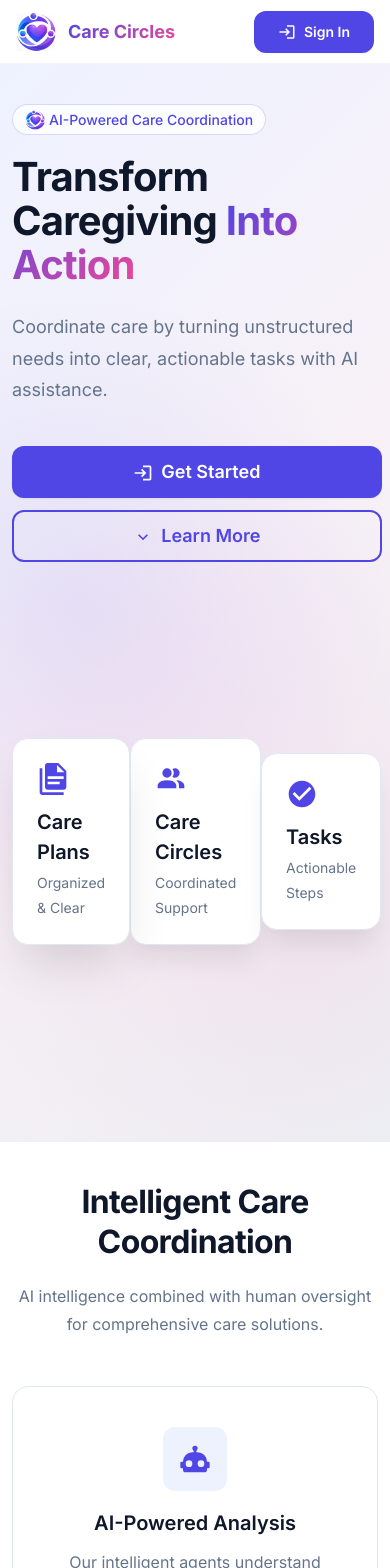
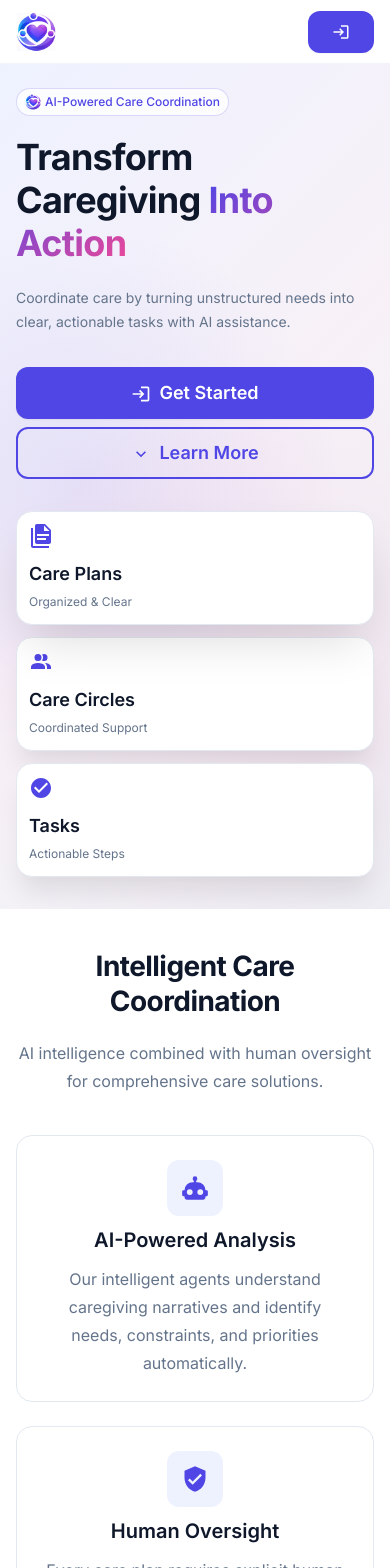
Before and after one commit to zotto/care-circles, a Vue app in the folder www-app/: page / in a window 390 px wide. Shown: the top 1568 px of the page. Built offline with nearby package versions, Linux system fonts and the light colour scheme; no server answers.

Commit message:
Fixing UI/UX for mobile

```diff
--- a/www-app/src/components/organisms/AppHeader.vue
+++ b/www-app/src/components/organisms/AppHeader.vue
@@ -191,19 +191,107 @@ onUnmounted(() => {
   display: flex;
   align-items: center;
   justify-content: space-between;
-  gap: var(--component-gap-lg);
+  gap: var(--spacing-lg);
 }
 
 @media (max-width: 1024px) {
   .app-header__container {
     padding: 0 var(--layout-padding-tablet);
+    gap: var(--spacing-md);
+  }
+
+  .app-header__nav {
+    gap: var(--spacing-xs);
+  }
+
+  .app-header__nav-link {
+    padding: var(--spacing-sm) var(--spacing-md);
+    gap: var(--spacing-xs);
+    font-size: var(--font-size-xs);
+  }
+
+  .app-header__brand {
+    gap: var(--spacing-sm);
+  }
+
+  .app-header__logo {
+    width: 36px;
+    height: 36px;
+  }
+
+  .app-header__name {
+    font-size: var(--font-size-base);
+  }
+
+  .app-header__username {
+    max-width: 100px;
+  }
+}
+
+@media (max-width: 900px) {
+  .app-header__nav-link {
+    padding: var(--spacing-sm);
+    gap: 6px;
+  }
+
+  .app-header__nav-link span {
+    font-size: 0.8125rem; /* 13px */
+  }
+
+  .app-header__username {
+    display: none;
   }
 }
 
 @media (max-width: 768px) {
   .app-header__container {
     padding: 0 var(--layout-padding-mobile);
-    gap: var(--component-gap-md);
+    gap: var(--spacing-sm);
+  }
+
+  .app-header__brand {
+    gap: var(--spacing-sm);
+  }
+
+  .app-header__logo {
+    width: 32px;
+    height: 32px;
+  }
+
+  .app-header__name {
+    font-size: var(--font-size-base);
+  }
+
+  .app-header__nav {
+    display: none;
+  }
+
+  .app-header__username {
+    display: none;
+  }
+
+  .app-header__user-trigger {
+    padding: var(--spacing-xs);
+    gap: var(--spacing-xs);
+  }
+
+  .app-header__sign-in {
+    padding: var(--spacing-sm) var(--spacing-lg);
+    font-size: var(--font-size-xs);
+  }
+
+  .app-header__sign-in span {
+    display: none;
+  }
+}
+
+@media (max-width: 480px) {
+  .app-header__name {
+    display: none;
+  }
+
+  .app-header__sign-in {
+    padding: var(--spacing-sm) var(--spacing-md);
   }
 }
 
@@ -253,12 +341,6 @@ onUnmounted(() => {
   justify-content: center;
 }
 
-@media (max-width: 768px) {
-  .app-header__nav {
-    display: none;
-  }
-}
-
 .app-header__nav-link {
   display: flex;
   align-items: center;
@@ -271,6 +353,8 @@ onUnmounted(() => {
   text-decoration: none;
   transition: all var(--transition-base);
   position: relative;
+  white-space: nowrap;
+  flex-shrink: 0;
 }
 
 .app-header__nav-link:hover {
--- a/www-app/src/style.css
+++ b/www-app/src/style.css
@@ -231,7 +231,19 @@ a:hover {
   width: 100%;
   max-width: 1280px;
   margin: 0 auto;
-  padding: 0 var(--spacing-md);
+  padding: 0 var(--layout-padding-desktop);
+}
+
+@media (max-width: 1024px) {
+  .container {
+    padding: 0 var(--layout-padding-tablet);
+  }
+}
+
+@media (max-width: 768px) {
+  .container {
+    padding: 0 var(--layout-padding-mobile);
+  }
 }
 
 .container-sm {
--- a/www-app/src/views/LandingView.vue
+++ b/www-app/src/views/LandingView.vue
@@ -27,6 +27,7 @@
               variant="primary"
               size="lg"
               icon
+              :fullWidth="isMobile"
               @click="openLoginModal"
             >
               <template #icon>
@@ -38,6 +39,7 @@
               variant="outline"
               size="lg"
               icon
+              :fullWidth="isMobile"
               @click="scrollToFeatures"
             >
               <template #icon>
@@ -156,6 +158,7 @@
             variant="primary"
             size="lg"
             icon
+            :fullWidth="isMobile"
             @click="openLoginModal"
           >
             <template #icon>
@@ -170,7 +173,7 @@
 </template>
 
 <script setup lang="ts">
-import { ref, onMounted, onUnmounted, type ComponentPublicInstance } from 'vue';
+import { ref, onMounted, onUnmounted, computed, type ComponentPublicInstance } from 'vue';
 import { useScrollReveal, useStaggeredReveal } from '@/composables/useAnimations';
 import { useLoginModal } from '@/composables/useLoginModal';
 import BaseButton from '@/components/atoms/BaseButton.vue';
@@ -188,6 +191,14 @@ import {
 import logoUrl from '@/assets/logo.png';
 
 const { open: openLoginModal } = useLoginModal();
+
+// Mobile detection
+const windowWidth = ref(window.innerWidth);
+const isMobile = computed(() => windowWidth.value <= 768);
+
+const updateWindowWidth = () => {
+  windowWidth.value = window.innerWidth;
+};
 
 const scrollToFeatures = () => {
   document.getElementById('features')?.scrollIntoView({ behavior: 'smooth' });
@@ -341,6 +352,9 @@ onMounted(() => {
   featureVisible.value = new Array(features.length).fill(false);
   stepVisible.value = new Array(steps.length).fill(false);
 
+  // Add window resize listener
+  window.addEventListener('resize', updateWindowWidth);
+
   // Start z-index cycling after a short delay to ensure cards are rendered
   setTimeout(() => {
     zIndexInterval = setInterval(cycleCardZIndex, 3000); // Cycle every 3 seconds
@@ -348,6 +362,7 @@ onMounted(() => {
 });
 
 onUnmounted(() => {
+  window.removeEventListener('resize', updateWindowWidth);
   if (zIndexInterval) {
     clearInterval(zIndexInterval);
   }
@@ -847,7 +862,7 @@ onUnmounted(() => {
 @media (max-width: 1024px) {
   .hero__container {
     grid-template-columns: 1fr;
-    gap: var(--spacing-3xl);
+    gap: var(--spacing-2xl);
   }
 
   .hero__visual {
@@ -876,15 +891,151 @@ onUnmounted(() => {
 @media (max-width: 768px) {
   .hero {
     min-height: auto;
-    padding: var(--spacing-3xl) 0;
+    padding: var(--spacing-2xl) 0 var(--spacing-3xl);
+  }
+
+  .hero__badge {
+    font-size: var(--font-size-xs);
+    padding: var(--spacing-xs) var(--spacing-sm);
+  }
+
+  .hero__badge-logo {
+    width: 16px;
+    height: 16px;
+  }
+
+  .hero__title {
+    font-size: clamp(2rem, 8vw, 2.5rem);
+    margin-bottom: var(--spacing-lg);
+  }
+
+  .hero__subtitle {
+    font-size: var(--font-size-base);
+    margin-bottom: var(--spacing-2xl);
   }
 
   .hero__actions {
     flex-direction: column;
+    gap: var(--spacing-sm);
+    width: 100%;
   }
 
-  .hero__actions .button {
+  .features {
+    padding: var(--spacing-4xl) 0;
+  }
+
+  .how-it-works,
+  .cta {
+    padding: var(--spacing-4xl) 0;
+  }
+
+  .features__header,
+  .how-it-works__header {
+    margin-bottom: var(--spacing-3xl);
+  }
+
+  .features__title,
+  .how-it-works__title {
+    font-size: clamp(1.75rem, 6vw, 2rem);
+  }
+
+  .features__subtitle,
+  .how-it-works__subtitle {
+    font-size: var(--font-size-base);
+  }
+
+  .features__grid {
+    grid-template-columns: 1fr;
+    gap: var(--spacing-xl);
+  }
+
+  .how-it-works__steps {
+    grid-template-columns: 1fr;
+    gap: var(--spacing-lg);
+  }
+
+  .hero__visual {
+    height: auto;
+    min-height: auto;
+    display: flex;
+    flex-direction: column;
+    gap: var(--spacing-md);
+    padding: 0;
+  }
+
+  .hero__card {
+    padding: var(--spacing-lg);
+  }
+
+  .hero__card--1,
+  .hero__card--2,
+  .hero__card--3 {
+    position: static;
+    transform: none !important;
     width: 100%;
+    max-width: 100%;
+    margin: 0;
+    animation: none;
+  }
+
+  .hero__card--1:hover,
+  .hero__card--2:hover,
+  .hero__card--3:hover {
+    transform: translateY(-2px) !important;
+  }
+
+  .hero__card--front {
+    transform: none !important;
+  }
+
+  .feature-card {
+    padding: var(--spacing-2xl);
+  }
+
+  .step-card {
+    padding: var(--spacing-lg);
+  }
+
+  .cta__title {
+    font-size: clamp(1.75rem, 6vw, 2rem);
+    margin-bottom: var(--spacing-md);
+  }
+
+  .cta__subtitle {
+    font-size: var(--font-size-base);
+    margin-bottom: var(--spacing-2xl);
+  }
+}
+
+@media (max-width: 480px) {
+  .hero {
+    padding: var(--spacing-xl) 0 var(--spacing-2xl);
+  }
+
+  .hero__title {
+    font-size: clamp(1.75rem, 10vw, 2.25rem);
+    line-height: 1.2;
+  }
+
+  .hero__subtitle {
+    font-size: var(--font-size-sm);
+  }
+
+  .hero__card {
+    padding: var(--spacing-md);
+  }
+
+  .hero__card :deep(svg) {
+    width: 24px;
+    height: 24px;
+  }
+
+  .hero__card-title {
+    font-size: var(--font-size-lg);
+  }
+
+  .hero__card-subtitle {
+    font-size: var(--font-size-xs);
   }
 
   .features,
@@ -893,35 +1044,30 @@ onUnmounted(() => {
     padding: var(--spacing-3xl) 0;
   }
 
-  .features__grid,
-  .how-it-works__steps {
-    grid-template-columns: 1fr;
+  .feature-card {
+    padding: var(--spacing-xl);
   }
 
-  .hero__visual {
-    height: 500px;
-    min-height: 500px;
+  .feature-card__icon {
+    width: 56px;
+    height: 56px;
+    margin-bottom: var(--spacing-md);
   }
 
-  .hero__card--1,
-  .hero__card--2,
-  .hero__card--3 {
-    position: relative;
-    top: auto;
-    left: auto;
-    right: auto;
-    bottom: auto;
-    transform: none !important;
-    width: 100%;
-    max-width: 320px;
-    margin: 0 auto var(--spacing-lg);
-    animation: none;
+  .feature-card__icon :deep(svg) {
+    width: 28px;
+    height: 28px;
   }
 
-  .hero__card--1:hover,
-  .hero__card--2:hover,
-  .hero__card--3:hover {
-    transform: translateY(-4px) scale(1.01) !important;
+  .step-card {
+    padding: var(--spacing-md);
+  }
+
+  .step-card__number {
+    width: 40px;
+    height: 40px;
+    font-size: var(--font-size-lg);
+    margin-bottom: var(--spacing-md);
   }
 }
 </style>
```
